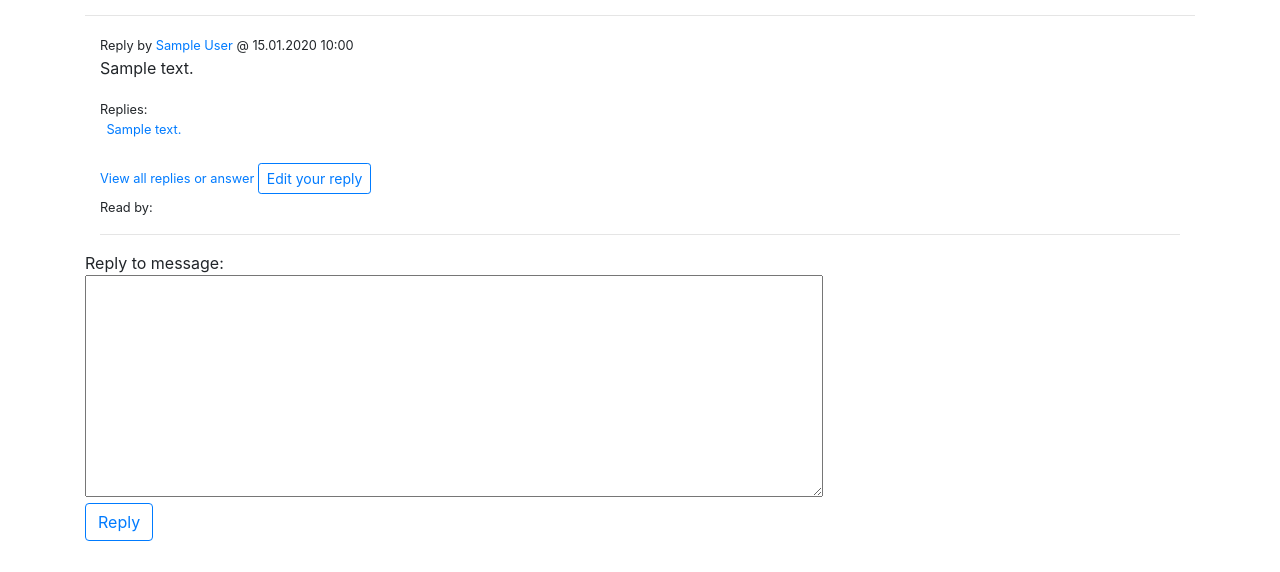
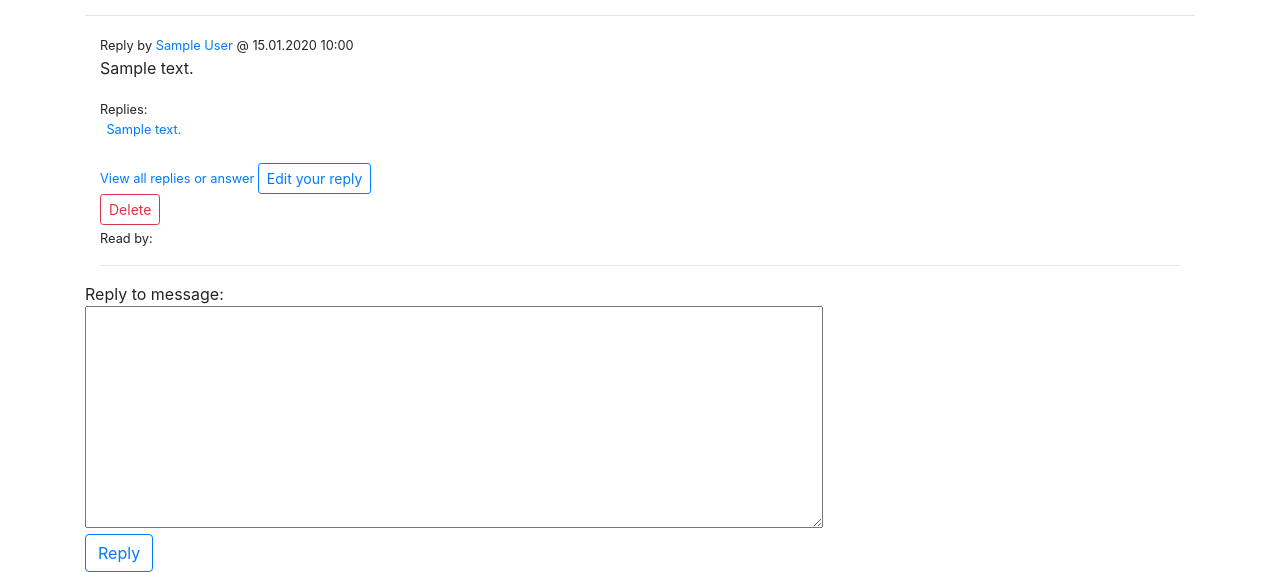
Before and after one commit to maarila/discussions-forum, a Flask app: page /topics/1/messages/1/ in a window 1280 px wide. Shown: the part 241-813 px from the top of the page. Before the commit the page ends 782 px from the top, so only its background shows below. Run offline with Flask 2, Linux system fonts and the light colour scheme; a user stored in the database is signed in; tables that the repository leaves empty hold one stand-in row (values such as "Sample post"); some libraries are stand-ins or nearby versions.

Commit message:
Added the ability to delete messages directly from discussions

```diff
--- a/application/messages/views.py
+++ b/application/messages/views.py
@@ -63,6 +63,17 @@ def messages_delete(message_id):
 
     return redirect(url_for("messages_index"))
 
+@app.route("/topics/<topic_id>/messages/<message_id>/delete/", methods=["POST"])
+@login_required
+def messages_delete_from_topic(topic_id, message_id):
+    m = Message.query.get(message_id)
+
+    if current_user.admin:
+        db.session.delete(m)
+        db.session.commit()
+
+    return redirect(url_for("topics_get_one", topic_id=topic_id))
+
 
 @app.route("/topics/<topic_id>/messages/<message_id>/", methods=["GET"])
 @login_required
--- a/application/templates/messages/one.html
+++ b/application/templates/messages/one.html
@@ -49,6 +49,13 @@
   {% if reply.account_id == current_user.id %}
   <a href="/messages/{{ reply.id }}/edit" class="btn btn-outline-primary btn-sm" role="button">Edit your reply</a>
   {% endif%}
+
+  {% if current_user.admin %}
+  <form method="POST" action="{{ url_for('messages_delete_from_topic', topic_id=topic.id, message_id=reply.id) }}">
+    <input class="btn btn-outline-danger btn-sm" type="submit" value="Delete" />
+  </form>
+  {% endif %}
+
   <div>
     <small>Read by:
     {% for view in reply.views %}
```
Also changed, not shown: application/templates/topics/one_topic.html (+7 -0 lines).
